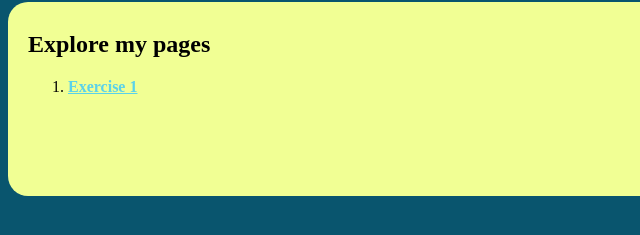
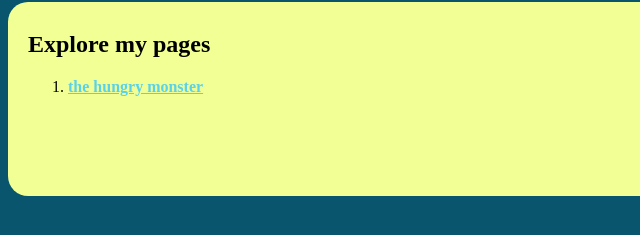
Before and after one commit to hferrill/ART-101-26, a plain HTML site: page index.html in a window 1280 px wide. Shown: the part 423-658 px from the top of the page, 0-640 px from the left. Drawn offline with nearby package versions, Linux system fonts and the light colour scheme.

Commit message:
Update index.html

```diff
--- a/index.html
+++ b/index.html
@@ -59,7 +59,7 @@
    <div class="navigation">
     <h2>Explore my pages</h2>
     <ol>
-        <li><a href="lab04.html">Exercise 1</a></li>
+        <li><a href="exercises/lab04.html"> the hungry monster </a></li>
 
     </ol>
 </div>
```
